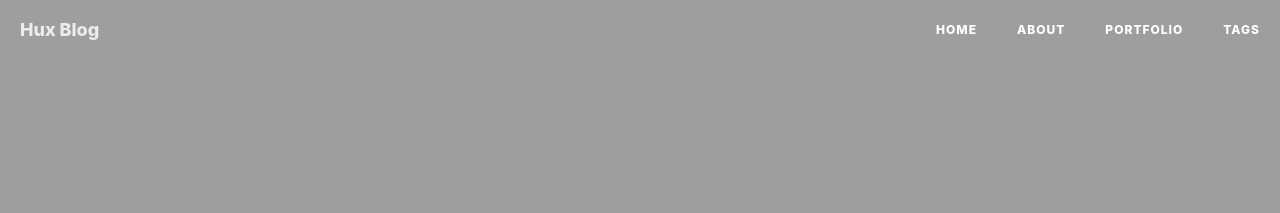
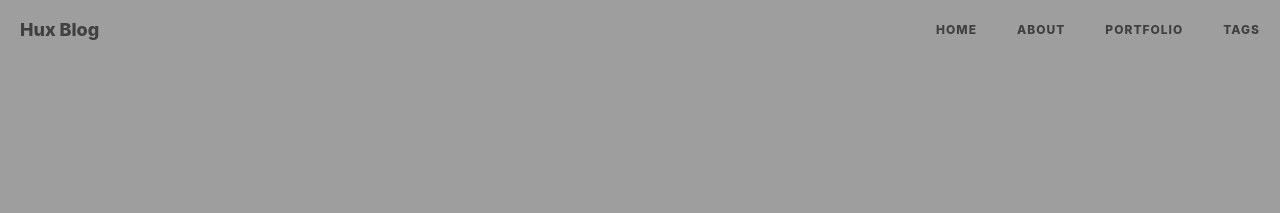
Before and after one commit to q97236143/Huxproh, a Jekyll site: the page built from _posts/2016-06-05-pwa-in-my-pov.markdown, in a window 1280 px wide. Shown: the top 213 px of the page. Built offline with Jekyll 4.4.1, drawn with Linux system fonts in a browser that asks for light colours; nearby versions of some CDN libraries; comment, search, counter and statistics services are not loaded.

Commit message:
[v1.7] add navcolor: invert feature to keynote layout for light-color bg

```diff
--- a/_layouts/keynote.html
+++ b/_layouts/keynote.html
@@ -18,6 +18,15 @@ layout: default
         height: 100%;
         border: 0;
     }
+    /* Override Nav Style */
+    {% if page.navcolor == "invert" %}
+        .navbar-custom .nav li a,
+        .navbar-custom .nav li a:hover,
+        .navbar-custom .navbar-brand,
+        .navbar-custom .navbar-brand:hover {color:#404040;}
+        .navbar-default .navbar-toggle .icon-bar {background-color:#404040;}
+
+    {% endif %}
 </style>
 <header class="intro-header" >
     <iframe src="{{page.iframe}}"/>
--- a/_posts/2016-06-05-pwa-in-my-pov.markdown
+++ b/_posts/2016-06-05-pwa-in-my-pov.markdown
@@ -3,6 +3,7 @@ layout:     keynote
 title:      "Progressive Web App 之我见"
 subtitle:   "Slides: Progressive Web App, in my points of view"
 iframe:     "//huangxuan.me/pwa-in-my-pov/"
+navcolor:   "invert"
 date:       2016-06-05
 author:     "Hux"
 tags:
```
